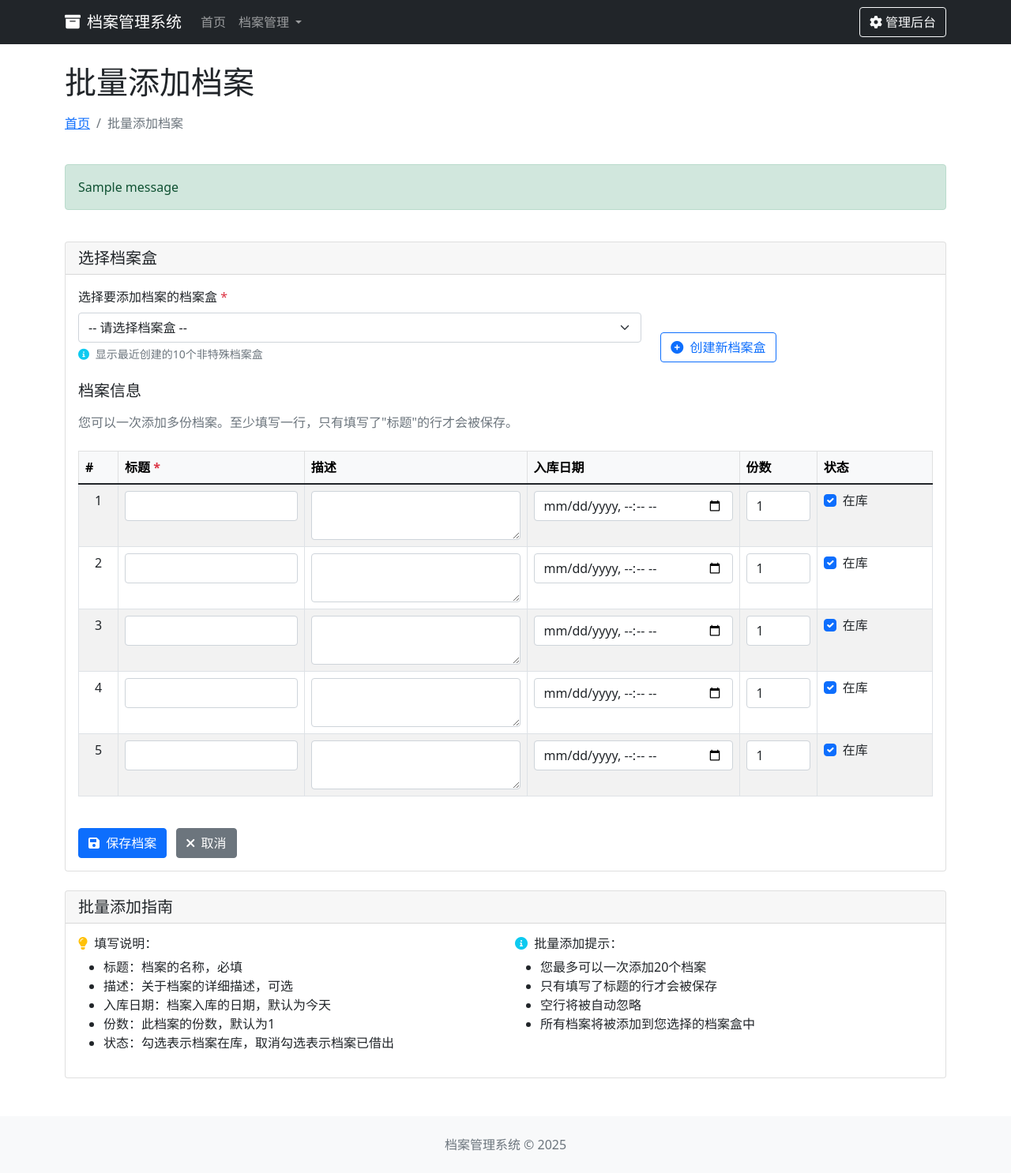
After one commit to XJJWang/archive_system, a Django app: page /add-archives/ in a window 1280 px wide. The commit adds this page. Shown: the whole page at 79% size. Run offline with Django 5.2, Linux system fonts and the light colour scheme; tables that the repository leaves empty hold one stand-in row (values such as "Sample post"); one stand-in notice (Sample message) is shown.

Commit message:
增加了添加档案的页面（未测试）

```diff
--- a/archives/forms.py
+++ b/archives/forms.py
@@ -1,6 +1,6 @@
 from django import forms
-from django.forms import widgets
-from .models import ArchiveBox, ArchiveRoom, Cabinet, Slot
+from django.forms import widgets, formset_factory
+from .models import ArchiveBox, ArchiveRoom, Cabinet, Slot, Archive
 
 class ArchiveBoxForm(forms.ModelForm):
     archive_room = forms.ModelChoiceField(
@@ -41,3 +41,24 @@ class ArchiveBoxForm(forms.ModelForm):
                 self.fields['cabinet'].queryset = Cabinet.objects.filter(archive_room_id=archive_room_id)
             except (ValueError, TypeError):
                 pass
+
+class ArchiveForm(forms.ModelForm):
+    class Meta:
+        model = Archive
+        fields = ['title', 'description', 'copy_count', 'import_date', 'is_in_stock']
+        widgets = {
+            'title': forms.TextInput(attrs={'class': 'form-control'}),
+            'description': forms.Textarea(attrs={'class': 'form-control', 'rows': 2}),
+            'copy_count': forms.NumberInput(attrs={'class': 'form-control', 'min': 1}),
+            'import_date': forms.DateTimeInput(attrs={'class': 'form-control', 'type': 'datetime-local'}),
+            'is_in_stock': forms.CheckboxInput(attrs={'class': 'form-check-input'}),
+        }
+
+    def __init__(self, *args, **kwargs):
+        super().__init__(*args, **kwargs)
+        self.fields['description'].required = False
+        self.fields['is_in_stock'].initial = True
+        self.fields['import_date'].required = False  # 允许为空，会在视图中设置默认值
+
+# 创建一个档案表单集，初始显示5行，最多添加20行
+ArchiveFormSet = formset_factory(ArchiveForm, extra=5, max_num=20)
--- a/archives/models.py
+++ b/archives/models.py
@@ -103,7 +103,7 @@ class Archive(models.Model):
     title = models.CharField(max_length=200, verbose_name="标题")
     description = models.TextField(blank=True, null=True, verbose_name="描述")
     box = models.ForeignKey(ArchiveBox, on_delete=models.CASCADE, related_name="archives", verbose_name="所属档案盒")
-    import_date = models.DateTimeField(auto_now_add=True, verbose_name="入库时间")
+    import_date = models.DateTimeField(verbose_name="入库时间")
     copy_count = models.PositiveIntegerField(default=1, verbose_name="份数")
     is_in_stock = models.BooleanField(default=True, verbose_name="是否在库中")
 
--- /dev/null
+++ b/archives/templates/archives/add_archives.html
@@ -0,0 +1,208 @@
+{% extends 'archives/base.html' %}
+
+{% block title %}批量添加档案{% endblock %}
+
+{% block content %}
+<div class="row mb-4">
+    <div class="col-12">
+        <h1 class="mb-3">批量添加档案</h1>
+        <nav aria-label="breadcrumb">
+            <ol class="breadcrumb">
+                <li class="breadcrumb-item"><a href="/">首页</a></li>
+                <li class="breadcrumb-item active">批量添加档案</li>
+            </ol>
+        </nav>
+    </div>
+</div>
+
+{% if messages %}
+<div class="row mb-4">
+    <div class="col-12">
+        {% for message in messages %}
+        <div class="alert alert-{{ message.tags }}" role="alert">
+            {{ message }}
+        </div>
+        {% endfor %}
+    </div>
+</div>
+{% endif %}
+
+<div class="row">
+    <div class="col-12">
+        <div class="card mb-4">
+            <div class="card-header">
+                <h5 class="card-title mb-0">选择档案盒</h5>
+            </div>
+            <div class="card-body">
+                <form method="post" id="add-archives-form">
+                    {% csrf_token %}
+                    <div class="row mb-4">
+                        <div class="col-md-8">
+                            <label for="archive_box" class="form-label">选择要添加档案的档案盒 <span class="text-danger">*</span></label>
+                            <select name="archive_box" id="archive_box" class="form-select" required>
+                                <option value="">-- 请选择档案盒 --</option>
+                                {% for box in recent_boxes %}
+                                <option value="{{ box.id }}">{{ box.name }} - {{ box.get_location_description }}</option>
+                                {% empty %}
+                                <option value="" disabled>没有可用的档案盒，请先创建</option>
+                                {% endfor %}
+                            </select>
+                            <div class="form-text">
+                                <i class="fas fa-info-circle text-info me-1"></i>
+                                显示最近创建的10个非特殊档案盒
+                            </div>
+                        </div>
+                        <div class="col-md-4 d-flex align-items-end">
+                            <a href="/create-archive-box/" class="btn btn-outline-primary">
+                                <i class="fas fa-plus-circle me-1"></i> 创建新档案盒
+                            </a>
+                        </div>
+                    </div>
+
+                    <h5 class="mb-3">档案信息</h5>
+                    <p class="text-muted mb-4">您可以一次添加多份档案。至少填写一行，只有填写了"标题"的行才会被保存。</p>
+
+                    {{ formset.management_form }}
+
+                    <div class="table-responsive">
+                        <table class="table table-bordered table-striped">
+                            <thead class="table-light">
+                                <tr>
+                                    <th style="width: 5%">#</th>
+                                    <th style="width: 25%">标题 <span class="text-danger">*</span></th>
+                                    <th style="width: 30%">描述</th>
+                                    <th style="width: 15%">入库日期</th>
+                                    <th style="width: 10%">份数</th>
+                                    <th style="width: 15%">状态</th>
+                                </tr>
+                            </thead>
+                            <tbody>
+                                {% for form in formset %}
+                                <tr class="archive-form-row">
+                                    <td class="text-center">{{ forloop.counter }}</td>
+                                    <td>
+                                        {{ form.title }}
+                                        {% if form.title.errors %}
+                                        <div class="text-danger">{{ form.title.errors }}</div>
+                                        {% endif %}
+                                    </td>
+                                    <td>
+                                        {{ form.description }}
+                                        {% if form.description.errors %}
+                                        <div class="text-danger">{{ form.description.errors }}</div>
+                                        {% endif %}
+                                    </td>
+                                    <td>
+                                        {{ form.import_date }}
+                                        {% if form.import_date.errors %}
+                                        <div class="text-danger">{{ form.import_date.errors }}</div>
+                                        {% endif %}
+                                    </td>
+                                    <td>
+                                        {{ form.copy_count }}
+                                        {% if form.copy_count.errors %}
+                                        <div class="text-danger">{{ form.copy_count.errors }}</div>
+                                        {% endif %}
+                                    </td>
+                                    <td>
+                                        <div class="form-check">
+                                            {{ form.is_in_stock }}
+                                            <label class="form-check-label" for="{{ form.is_in_stock.id_for_label }}">
+                                                在库
+                                            </label>
+                                        </div>
+                                        {% if form.is_in_stock.errors %}
+                                        <div class="text-danger">{{ form.is_in_stock.errors }}</div>
+                                        {% endif %}
+                                    </td>
+                                </tr>
+                                {% endfor %}
+                            </tbody>
+                        </table>
+                    </div>
+
+                    <div class="mt-4">
+                        <button type="submit" class="btn btn-primary">
+                            <i class="fas fa-save me-1"></i> 保存档案
+                        </button>
+                        <a href="/" class="btn btn-secondary ms-2">
+                            <i class="fas fa-times me-1"></i> 取消
+                        </a>
+                    </div>
+                </form>
+            </div>
+        </div>
+
+        <div class="card">
+            <div class="card-header">
+                <h5 class="card-title mb-0">批量添加指南</h5>
+            </div>
+            <div class="card-body">
+                <div class="row">
+                    <div class="col-md-6">
+                        <h6><i class="fas fa-lightbulb text-warning me-1"></i> 填写说明：</h6>
+                        <ul>
+                            <li>标题：档案的名称，必填</li>
+                            <li>描述：关于档案的详细描述，可选</li>
+                            <li>入库日期：档案入库的日期，默认为今天</li>
+                            <li>份数：此档案的份数，默认为1</li>
+                            <li>状态：勾选表示档案在库，取消勾选表示档案已借出</li>
+                        </ul>
+                    </div>
+                    <div class="col-md-6">
+                        <h6><i class="fas fa-info-circle text-info me-1"></i> 批量添加提示：</h6>
+                        <ul>
+                            <li>您最多可以一次添加20个档案</li>
+                            <li>只有填写了标题的行才会被保存</li>
+                            <li>空行将被自动忽略</li>
+                            <li>所有档案将被添加到您选择的档案盒中</li>
+                        </ul>
+                    </div>
+                </div>
+            </div>
+        </div>
+    </div>
+</div>
+{% endblock %}
+
+{% block scripts %}
+<script>
+    document.addEventListener('DOMContentLoaded', function() {
+        // 设置所有份数默认为1
+        const countInputs = document.querySelectorAll('input[type="number"]');
+        countInputs.forEach(input => {
+            if (!input.value) {
+                input.value = 1;
+            }
+        });
+
+        // 表单验证
+        const form = document.getElementById('add-archives-form');
+        form.addEventListener('submit', function(event) {
+            const boxSelect = document.getElementById('archive_box');
+
+            if (!boxSelect.value) {
+                alert('请选择档案盒');
+                event.preventDefault();
+                return;
+            }
+
+            // 检查是否至少有一行填写了标题
+            const titleInputs = document.querySelectorAll('input[name$="-title"]');
+            let hasTitle = false;
+
+            titleInputs.forEach(input => {
+                if (input.value.trim()) {
+                    hasTitle = true;
+                }
+            });
+
+            if (!hasTitle) {
+                alert('请至少填写一个档案的标题');
+                event.preventDefault();
+                return;
+            }
+        });
+    });
+</script>
+{% endblock %}
--- a/archives/templates/archives/base.html
+++ b/archives/templates/archives/base.html
@@ -27,7 +27,7 @@
                         </a>
                         <ul class="dropdown-menu" aria-labelledby="archiveDropdown">
                             <li><a class="dropdown-item" href="/create-archive-box/"><i class="fas fa-box me-2"></i>创建新档案盒</a></li>
-                            <li><a class="dropdown-item" href="#"><i class="fas fa-file-alt me-2"></i>添加档案</a></li>
+                            <li><a class="dropdown-item" href="/add-archives/"><i class="fas fa-file-alt me-2"></i>添加档案</a></li>
                         </ul>
                     </li>
                 </ul>
--- a/archives/urls.py
+++ b/archives/urls.py
@@ -5,6 +5,7 @@ from . import views
 urlpatterns = [
     path('', views.home, name='home'),
     path('create-archive-box/', views.create_archive_box, name='create_archive_box'),
+    path('add-archives/', views.add_archives, name='add_archives'),
     path('ajax/load-cabinets/', views.load_cabinets, name='ajax_load_cabinets'),
     path('ajax/load-slots/', views.load_slots, name='ajax_load_slots'),
 ]
--- a/archives/views.py
+++ b/archives/views.py
@@ -1,8 +1,12 @@
 from django.shortcuts import render, redirect, get_object_or_404
 from django.http import JsonResponse
 from django.contrib import messages
-from .models import ArchiveRoom, Cabinet, Slot, ArchiveBox
-from .forms import ArchiveBoxForm
+from django.forms import formset_factory
+from django.db import transaction
+from django.utils import timezone
+from datetime import datetime
+from .models import ArchiveRoom, Cabinet, Slot, ArchiveBox, Archive
+from .forms import ArchiveBoxForm, ArchiveForm, ArchiveFormSet
 
 def home(request):
     """首页视图"""
@@ -61,3 +65,67 @@ def load_slots(request):
         }
         data.append(slot_data)
     return JsonResponse(data, safe=False)
+
+
+def add_archives(request):
+    """批量添加档案视图"""
+    # 获取最新添加的非特殊档案盒，按创建时间降序排序
+    recent_boxes = ArchiveBox.objects.filter(is_special=False).order_by('-created_at')[:10]
+
+    if request.method == 'POST':
+        formset = ArchiveFormSet(request.POST)
+
+        if formset.is_valid():
+            # 获取选择的档案盒
+            box_id = request.POST.get('archive_box')
+
+            if not box_id:
+                messages.error(request, '请选择档案盒')
+                return render(request, 'archives/add_archives.html', {
+                    'formset': formset,
+                    'recent_boxes': recent_boxes,
+                })
+
+            try:
+                box = ArchiveBox.objects.get(id=box_id)
+
+                # 使用事务确保所有档案要么全部添加成功，要么全部失败
+                with transaction.atomic():
+                    added_count = 0
+
+                    for form in formset:
+                        # 只处理填写了内容的表单
+                        if form.cleaned_data and form.cleaned_data.get('title'):
+                            archive = form.save(commit=False)
+                            archive.box = box
+
+                            # 如果没有设置入库时间，使用档案盒的日期或当前时间
+                            if not archive.import_date:
+                                if box.date:
+                                    archive.import_date = datetime.combine(box.date, datetime.min.time())
+                                else:
+                                    archive.import_date = timezone.now()
+
+                            archive.save()
+                            added_count += 1
+
+                    if added_count > 0:
+                        if added_count == 1:
+                            messages.success(request, f'成功添加1份档案到"{box.name}"')
+                        else:
+                            messages.success(request, f'成功添加{added_count}份档案到"{box.name}"')
+                        return redirect('/')
+                    else:
+                        messages.warning(request, '未添加任何档案，请填写至少一份档案信息')
+
+            except ArchiveBox.DoesNotExist:
+                messages.error(request, '选择的档案盒不存在')
+        else:
+            messages.error(request, '表单数据有误，请检查后重新提交')
+    else:
+        formset = ArchiveFormSet()
+
+    return render(request, 'archives/add_archives.html', {
+        'formset': formset,
+        'recent_boxes': recent_boxes,
+    })
```
Also changed, not shown: archives/templates/archives/add_file_to_archive_box.html (deleted, +0 -23 lines), archives/templates/archives/archive_detail.html (deleted, +0 -105 lines), archives/templates/archives/cabinet_slots.html (deleted, +0 -161 lines), archives/templates/archives/place_archive_box.html (deleted, +0 -23 lines), archives/migrations/0006_alter_archive_import_date.py (added).
